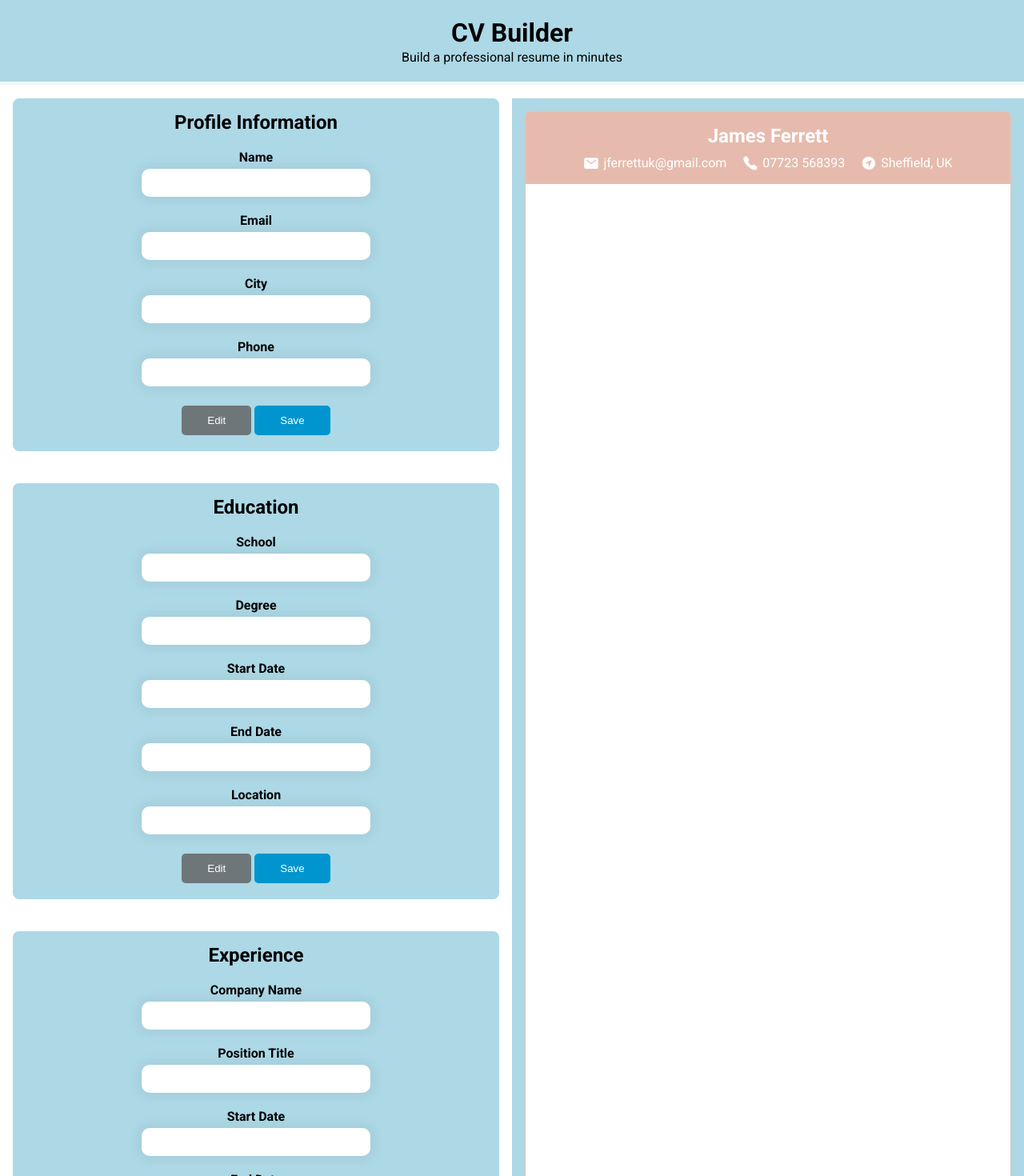
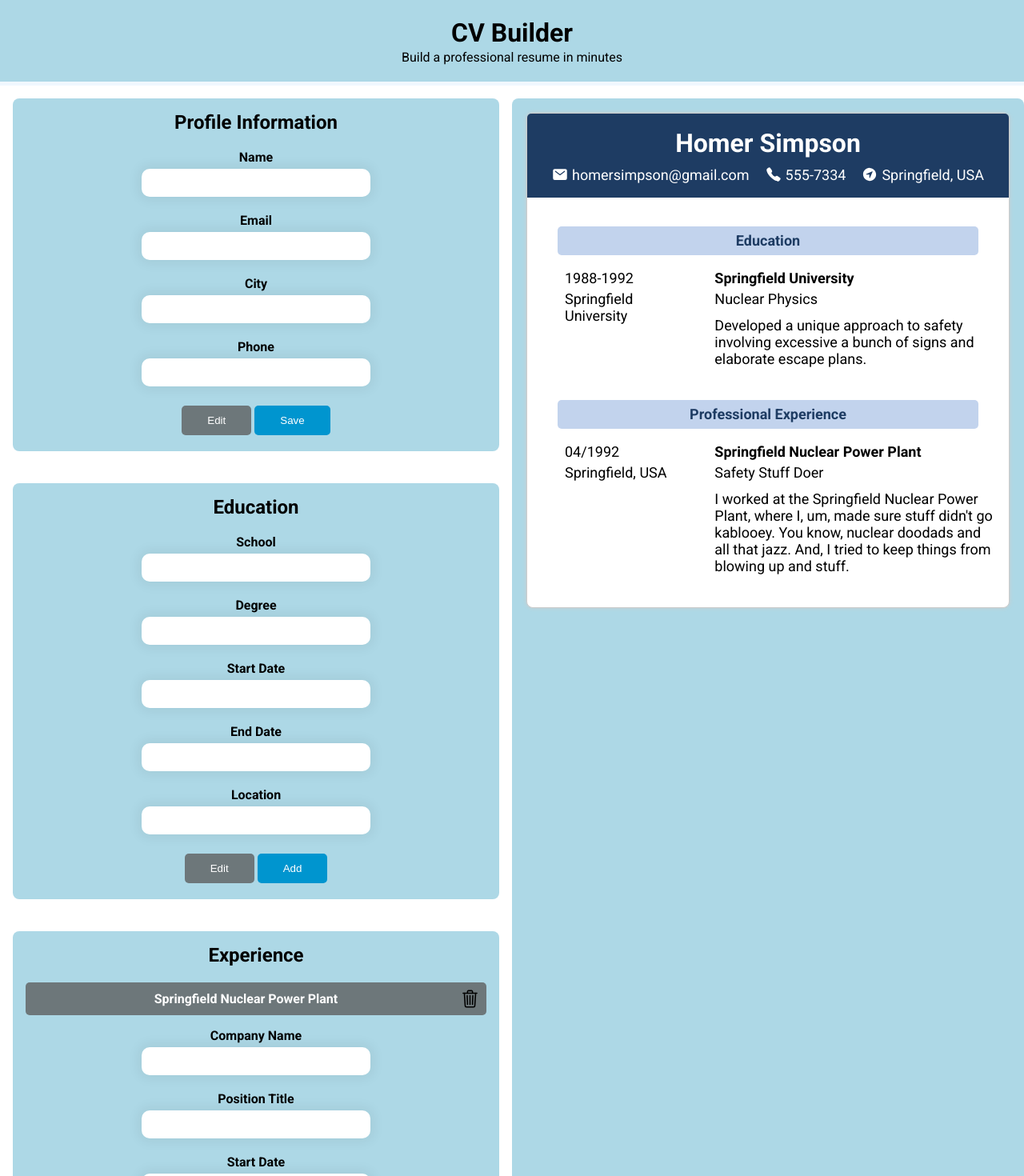
Before and after one commit to JFerrettUK/cvbuilder, a React (Vite) app: page / in a window 1280 px wide. Shown: the top 1470 px of the page at 80% size. Built offline with nearby package versions, Linux system fonts and the light colour scheme.

Commit message:
layout continued

```diff
--- a/src/App.css
+++ b/src/App.css
@@ -95,6 +95,7 @@
 .cvSide {
   background-color: lightblue;
   display: flex;
+  border-radius: 8px;
   justify-content: center;
 }
 
@@ -104,39 +105,11 @@
   border-radius: 8px;
   padding: 20px;
   margin: 1em;
+  height: fit-content;
   width: 100%;
+  font-size: large;
   box-shadow: 0px 0px 5px 0px #ccc;
-}
-
-.cvPreview {
-  font-size: 16px;
-  line-height: 1.6;
-}
-
-.cvPreview h3 {
-  font-size: 20px;
-  font-weight: bold;
-  margin-top: 20px;
-}
-
-.cvPreview p {
-  margin-bottom: 10px;
-}
-
-.cvPreview ul {
-  list-style-type: square;
-  margin-left: 20px;
-  margin-bottom: 10px;
-}
-
-.cvPreview li {
-  margin-bottom: 5px;
-}
-
-.cvPreview a {
-  color: #04aa6d;
-  text-decoration: none;
-  font-weight: bold;
+  padding-bottom: 2em;
 }
 
 .headerCont {
@@ -156,13 +129,13 @@
 }
 
 .cvProfile {
-  background-color: #e6bbad;
+  background-color: #1e3c63;
   border-radius: 5px 5px 0 0; /* top-left, top-right, bottom-right, bottom-left */
   color: white;
   padding: 1em;
-  margin-top: -20px; /* Adjust as needed */
-  margin-left: -20px; /* Adjust as needed */
-  margin-right: -20px; /* Adjust as needed */
+  margin-top: -20px;
+  margin-left: -20px;
+  margin-right: -20px;
 }
 
 .iconTextCont {
@@ -177,12 +150,81 @@
 }
 
 .cvName {
-  font-size: x-large;
+  font-size: xx-large;
   font-weight: 800;
   margin-bottom: 10px;
+}
+
+.cvName,
+.cvEmail,
+.cvPhone,
+.cvCity {
+  white-space: nowrap;
 }
 
 .profileIcon {
   height: 20px;
   fill: white;
 }
+
+.cvSubHeader {
+  display: flex;
+  border-radius: 5px;
+  color: #1e3c63;
+  justify-content: center;
+  align-items: center;
+  margin: 1em;
+  margin-top: 2em;
+  height: 2em;
+  background-color: #c2d3ed;
+  font-weight: 600;
+}
+
+.profDetails,
+.eduDetails {
+  display: grid;
+  grid-template-columns: 1fr 2fr;
+  justify-content: left;
+}
+
+.profDescription,
+.profDate,
+.profLocation,
+.profTitle,
+.profCompany,
+.eduDescription,
+.eduDate,
+.eduLocation,
+.eduSchool,
+.eduDegree {
+  display: grid;
+  text-align: left;
+  margin-left: 1.5em;
+  margin-bottom: 5px;
+}
+
+.profDescription,
+.eduDescription {
+  margin-top: 12px;
+}
+
+.profCompany,
+.eduSchool {
+  font-weight: 800;
+}
+
+.experienceTab {
+  font-weight: 800;
+  display: grid;
+  grid-template-columns: 1fr 25px;
+  align-items: center;
+  color: white;
+  padding: 0.5em;
+  border-radius: 5px;
+  background-color: #6d777a;
+  margin-bottom: 1em;
+}
+
+.trashIcon {
+  height: 25px;
+}
--- a/src/CVLayout.jsx
+++ b/src/CVLayout.jsx
@@ -13,24 +13,52 @@
     <>
       <div className="cvBox">
         <div className="cvProfile">
-          <div className="cvName">James Ferrett</div>
+          <div className="cvName">Homer Simpson</div>
           <div className="profileDetails">
             <div className="iconTextCont">
               <img className="profileIcon" src={mail} alt="mail Icon" />
-              <div className="cvEmail">jferrettuk@gmail.com</div>
+              <div className="cvEmail">homersimpson@gmail.com</div>
             </div>
             <div className="iconTextCont">
               <img className="profileIcon" src={call} alt="Call Icon" />
-              <div className="cvPhone">07723 568393</div>
+              <div className="cvPhone">555-7334</div>
             </div>
             <div className="iconTextCont">
               <img className="profileIcon" src={nav} alt="Nav Icon" />
-              <div className="cvCity">Sheffield, UK</div>
+              <div className="cvCity">Springfield, USA</div>
             </div>
           </div>
         </div>
-        <div>
-          <p></p>
+        <div className="cvSubHeader">Education</div>
+        <div className="eduDetails">
+          <div className="eduLeft">
+            <div className="eduDate">1988-1992</div>
+            <div className="eduLocation">Springfield University</div>
+          </div>
+          <div className="eduRight">
+            <div className="eduSchool">Springfield University</div>
+            <div className="eduDegree">Nuclear Physics</div>
+            <div className="eduDescription">
+              Developed a unique approach to safety involving excessive a bunch
+              of signs and elaborate escape plans.{" "}
+            </div>
+          </div>
+        </div>
+        <div className="cvSubHeader">Professional Experience</div>
+        <div className="profDetails">
+          <div className="profLeft">
+            <div className="profDate">04/1992</div>
+            <div className="profLocation">Springfield, USA</div>
+          </div>
+          <div className="profRight">
+            <div className="profCompany">Springfield Nuclear Power Plant</div>
+            <div className="profTitle">Safety Stuff Doer</div>
+            <div className="profDescription">
+              I worked at the Springfield Nuclear Power Plant, where I, um, made
+              sure stuff didn't go kablooey. You know, nuclear doodads and all
+              that jazz. And, I tried to keep things from blowing up and stuff.
+            </div>
+          </div>
         </div>
       </div>
     </>
--- a/src/EducationInputs.jsx
+++ b/src/EducationInputs.jsx
@@ -42,7 +42,7 @@
           Edit
         </button>
         <button type="submit" className="saveButton educationSave formButton">
-          Save
+          Add
         </button>
       </div>
     </>
--- a/src/ExperienceInputs.jsx
+++ b/src/ExperienceInputs.jsx
@@ -1,4 +1,5 @@
 import React, { useState } from "react";
+import trash from "/trash.svg";
 
 function ExperienceInputs() {
   const [count, setCount] = useState(0);
@@ -6,6 +7,10 @@
   return (
     <>
       <div className="card experienceCard">
+        <div className="experienceTab">
+          <div>Springfield Nuclear Power Plant</div>
+          <img className="trashIcon" src={trash} alt="delete" />
+        </div>
         <div className="inputPair inputCompanyName">
           <label className="inputFor" htmlFor="companyName">
             Company Name
@@ -53,7 +58,7 @@
           Edit
         </button>
         <button type="submit" className="saveButton experienceSave formButton">
-          Save
+          Add
         </button>
       </div>
     </>
```
